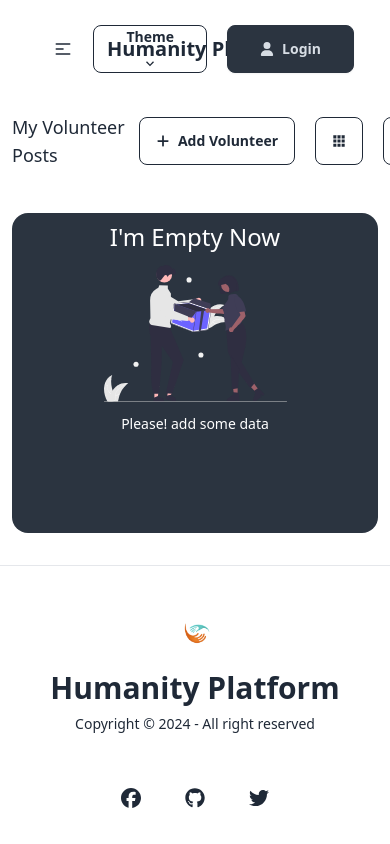
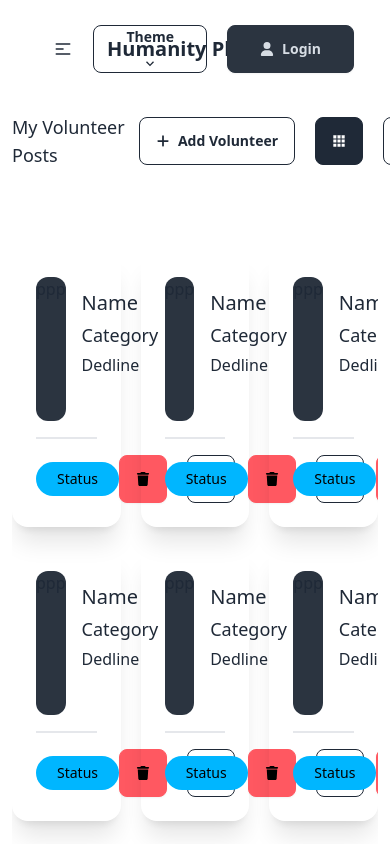
Before and after one commit to Sajjad-Hosan/humanity-helpers, a React (Vite) app: page /my_posts in a window 390 px wide. Both pictures are taken after a click on the button 339 px from the left and 141 px from the top of the page. Shown: the top 844 px of the page. Built offline with nearby package versions, Linux system fonts and the light colour scheme; no server answers.

Commit message:
my post page,responsive foxed

```diff
--- /dev/null
+++ b/src/components/CardContainer/CardBox.jsx
@@ -0,0 +1,35 @@
+import { FiEdit } from "react-icons/fi";
+import { FaTrash } from "react-icons/fa6";
+
+const CardBox = () => {
+  return (
+    <>
+      <div className="card shadow-xl p-6">
+        <div className="flex gap-4">
+          <div className="w-40 h-36 bg-neutral rounded-xl">
+            {/* <img src="" alt="" /> */}
+            ppp
+          </div>
+          <div className="flex flex-col gap-1 pt-3">
+            <h1 className="text-xl">Name</h1>
+            <p className="text-lg">Category</p>
+            <p className="text-md">Dedline</p>
+          </div>
+        </div>
+        <div className="flex justify-between items-center border-t-2 pt-4 mt-4">
+        <div className="badge badge-info py-4 px-5">Status</div>
+          <div className="flex gap-5">
+            <button className="btn btn-error flex tooltip" data-tip="Delete">
+              <FaTrash />
+            </button>
+            <button className="btn btn-outline flex tooltip" data-tip="Update">
+              <FiEdit />
+            </button>
+          </div>
+        </div>
+      </div>
+    </>
+  );
+};
+
+export default CardBox;
--- /dev/null
+++ b/src/components/CardContainer/CardContainer.jsx
@@ -0,0 +1,18 @@
+import CardBox from "./CardBox";
+
+const CardContainer = () => {
+  return (
+    <div>
+      <div className="grid grid-cols-3 gap-5 py-10">
+        <CardBox/>
+        <CardBox/>
+        <CardBox/>
+        <CardBox/>
+        <CardBox/>
+        <CardBox/>
+      </div>
+    </div>
+  );
+};
+
+export default CardContainer;
--- a/src/components/NoData/NoData.jsx
+++ b/src/components/NoData/NoData.jsx
@@ -1,12 +1,14 @@
-import noData from '../../assets/image/empty.svg';
+import { Bounce } from "react-awesome-reveal";
+import noData from "../../assets/image/empty.svg";
 const NoData = () => {
-    return (
-        <div className="w-full md:w-1/2 h-[320px] flex flex-col items-center gap-2 bg-neutral rounded-2xl mx-auto py-2">
-            <h1 className="text-2xl text-white">I'm Empty Now</h1>
-            <img className="w-1/2 object-cover my-1" src={noData} alt="" />
-            <p className="text-sm text-white">Please! add some data</p>
-        </div>
-    );
+  return (
+    <Bounce>
+      <div className="w-full md:w-1/2 h-[320px] flex flex-col items-center gap-4 bg-neutral rounded-2xl mx-auto py-2 mt-8">
+        <h1 className="text-2xl text-white mt-2">I'm Empty Now</h1>
+        <img className="w-1/2 object-cover my-1" src={noData} alt="" />
+      </div>
+    </Bounce>
+  );
 };
 
 export default NoData;
--- /dev/null
+++ b/src/components/TableContainer/TableContainer.jsx
@@ -0,0 +1,58 @@
+import { FiEdit } from "react-icons/fi";
+import { FaTrash } from "react-icons/fa6";
+
+const TableContainer = () => {
+  return (
+    <div>
+      <table className="w-full text-sm text-left rtl:text-right text-gray-500 dark:text-gray-400">
+        <thead className="text-xs text-gray-700 capitalize bg-gray-50 dark:bg-gray-700 dark:text-gray-400">
+          <tr>
+            <th scope="col" className="px-6 py-3">
+              img
+            </th>
+            <th scope="col" className="px-6 py-3">
+              Post Title
+            </th>
+            <th scope="col" className="px-6 py-3">
+              Category
+            </th>
+            <th scope="col" className="px-6 py-3">
+              Dateline
+            </th>
+            <th scope="col" className="px-6 py-3">
+              Action
+            </th>
+          </tr>
+        </thead>
+        <tbody>
+          <tr className="bg-white border-b dark:bg-gray-800 dark:border-gray-700">
+            <th className="px-6 py-4 font-medium text-gray-900 whitespace-nowrap dark:text-white">
+              image
+            </th>
+            <th
+              scope="row"
+              className="px-6 py-4 font-medium text-gray-900 whitespace-nowrap dark:text-white"
+            >
+              Apple MacBook Pro 17"
+            </th>
+            <td className="px-6 py-4">Silver</td>
+            <td className="px-6 py-4">Laptop</td>
+            <td className="py-4 flex gap-5">
+              <button className="btn btn-error flex tooltip" data-tip="Delete">
+                <FaTrash />
+              </button>
+              <button
+                className="btn btn-outline flex tooltip"
+                data-tip="Update"
+              >
+                <FiEdit />
+              </button>
+            </td>
+          </tr>
+        </tbody>
+      </table>
+    </div>
+  );
+};
+
+export default TableContainer;
--- a/src/pages/MyPosts/MyPosts.jsx
+++ b/src/pages/MyPosts/MyPosts.jsx
@@ -1,10 +1,14 @@
 import { useState } from "react";
 import AddVolunteer from "../../components/AddVolunteer/AddVolunteer";
 import { IoAppsSharp, IoListSharp } from "react-icons/io5";
+import { FiEdit } from "react-icons/fi";
 import NoData from "../../components/NoData/NoData";
-import { FaPlus } from "react-icons/fa6";
+import { FaPlus, FaTrash } from "react-icons/fa6";
+import TableContainer from "../../components/TableContainer/TableContainer";
+import CardContainer from "../../components/CardContainer/CardContainer";
 const MyPosts = () => {
-  const { myLists, setMyLists } = useState(false);
+  const [myLists, setMyLists] = useState(true);
+  const [tableType, setTableType] = useState(true);
   return (
     <>
       <AddVolunteer />
@@ -19,13 +23,19 @@ const MyPosts = () => {
               <FaPlus /> Add Volunteer
             </button>
             <button
-              className="btn btn-outline px-4 tooltip flex"
+              onClick={() => setTableType(false)}
+              className={`btn btn-outline px-4 tooltip flex ${
+                tableType ? "" : "btn-active"
+              }`}
               data-tip="Grid"
             >
               <IoAppsSharp />
             </button>
             <button
-              className="btn btn-outline px-4 tooltip flex"
+              onClick={() => setTableType(true)}
+              className={`btn btn-outline px-4 tooltip flex ${
+                tableType ? "btn-active" : ""
+              }`}
               data-tip="List"
             >
               <IoListSharp />
@@ -33,92 +43,13 @@ const MyPosts = () => {
           </div>
         </div>
         <div>
-          <div className="relative overflow-x-auto mt-8">
-            {myLists ? (
-              <table className="w-full text-sm text-left rtl:text-right text-gray-500 dark:text-gray-400">
-                <thead className="text-xs text-gray-700 uppercase bg-gray-50 dark:bg-gray-700 dark:text-gray-400">
-                  <tr>
-                    <th scope="col" className="px-6 py-3">
-                      Product name
-                    </th>
-                    <th scope="col" className="px-6 py-3">
-                      Color
-                    </th>
-                    <th scope="col" className="px-6 py-3">
-                      Category
-                    </th>
-                    <th scope="col" className="px-6 py-3">
-                      Price
-                    </th>
-                    <th scope="col" className="px-6 py-3">
-                      Action
-                    </th>
-                  </tr>
-                </thead>
-                <tbody>
-                  <tr className="bg-white border-b dark:bg-gray-800 dark:border-gray-700">
-                    <th
-                      scope="row"
-                      className="px-6 py-4 font-medium text-gray-900 whitespace-nowrap dark:text-white"
-                    >
-                      Apple MacBook Pro 17"
-                    </th>
-                    <td className="px-6 py-4">Silver</td>
-                    <td className="px-6 py-4">Laptop</td>
-                    <td className="px-6 py-4">$2999</td>
-                    <td className="px-6 py-4">
-                      <a
-                        href="#"
-                        className="font-medium text-blue-600 dark:text-blue-500 hover:underline"
-                      >
-                        Edit
-                      </a>
-                    </td>
-                  </tr>
-                  <tr className="bg-white border-b dark:bg-gray-800 dark:border-gray-700">
-                    <th
-                      scope="row"
-                      className="px-6 py-4 font-medium text-gray-900 whitespace-nowrap dark:text-white"
-                    >
-                      Microsoft Surface Pro
-                    </th>
-                    <td className="px-6 py-4">White</td>
-                    <td className="px-6 py-4">Laptop PC</td>
-                    <td className="px-6 py-4">$1999</td>
-                    <td className="px-6 py-4">
-                      <a
-                        href="#"
-                        className="font-medium text-blue-600 dark:text-blue-500 hover:underline"
-                      >
-                        Edit
-                      </a>
-                    </td>
-                  </tr>
-                  <tr className="bg-white dark:bg-gray-800">
-                    <th
-                      scope="row"
-                      className="px-6 py-4 font-medium text-gray-900 whitespace-nowrap dark:text-white"
-                    >
-                      Magic Mouse 2
-                    </th>
-                    <td className="px-6 py-4">Black</td>
-                    <td className="px-6 py-4">Accessories</td>
-                    <td className="px-6 py-4">$99</td>
-                    <td className="px-6 py-4">
-                      <a
-                        href="#"
-                        className="font-medium text-blue-600 dark:text-blue-500 hover:underline"
-                      >
-                        Edit
-                      </a>
-                    </td>
-                  </tr>
-                </tbody>
-              </table>
-            ) : (
-              <NoData />
-            )}
-          </div>
+          {myLists ? (
+            <div className="relative overflow-hidden mt-8">
+              {tableType ? <TableContainer /> : <CardContainer />}
+            </div>
+          ) : (
+            <NoData />
+          )}
         </div>
       </div>
     </>
```
